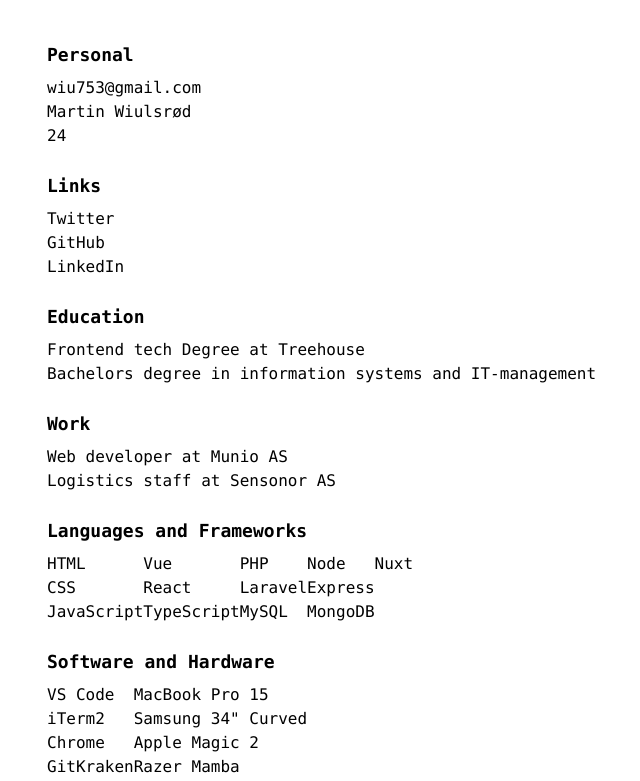
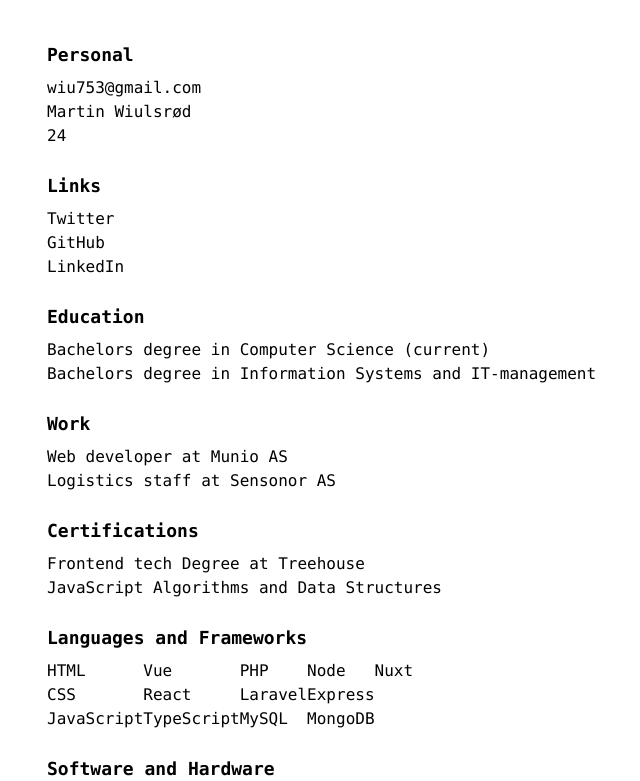
Before and after one commit to wiu753/martinwiu.com, a Nuxt app: page /me in a window 1280 px wide. Shown: the part 356-1137 px from the top of the page, without its empty margins (145-785 px from the left). Built offline with nearby package versions, Linux system fonts and the light colour scheme; what @tailwindcss/ui would draw is missing.

Commit message:
Add certifications

```diff
--- a/pages/me.vue
+++ b/pages/me.vue
@@ -16,10 +16,20 @@
     <div class="mb-6">
       <h2 class="mb-2 text-lg font-semibold">Links</h2>
       <ul>
-        <li><a href="https://www.twitter.com/wiu753">Twitter</a></li>
-        <li><a href="https://www.github.com/wiu753">GitHub</a></li>
         <li>
-          <a href="https://www.linkedin.com/in/martin-wiulsr%C3%B8d-3a1412161/"
+          <a href="https://www.twitter.com/wiu753" class="hover:underline"
+            >Twitter</a
+          >
+        </li>
+        <li>
+          <a href="https://www.github.com/wiu753" class="hover:underline"
+            >GitHub</a
+          >
+        </li>
+        <li>
+          <a
+            href="https://www.linkedin.com/in/martin-wiulsr%C3%B8d-3a1412161/"
+            class="hover:underline"
             >LinkedIn</a
           >
         </li>
@@ -29,9 +39,10 @@
     <div class="mb-6">
       <h2 class="mb-2 text-lg font-semibold">Education</h2>
       <ul>
-        <li>Frontend tech Degree at Treehouse</li>
+        <li>Bachelors degree in Computer Science (current)</li>
+
         <li>
-          Bachelors degree in information systems and IT-management
+          Bachelors degree in Information Systems and IT-management
         </li>
       </ul>
     </div>
@@ -44,6 +55,24 @@
         </li>
         <li>
           Logistics staff at Sensonor AS
+        </li>
+      </ul>
+    </div>
+
+    <div class="mb-6">
+      <h2 class="mb-2 text-lg font-semibold">Certifications</h2>
+      <ul>
+        <li>
+          <a href="https://www.credential.net/ur7cv6bc" class="hover:underline"
+            >Frontend tech Degree at Treehouse</a
+          >
+        </li>
+        <li>
+          <a
+            href="https://www.freecodecamp.org/certification/wiu753/javascript-algorithms-and-data-structures"
+            class="hover:underline"
+            >JavaScript Algorithms and Data Structures</a
+          >
         </li>
       </ul>
     </div>
```
